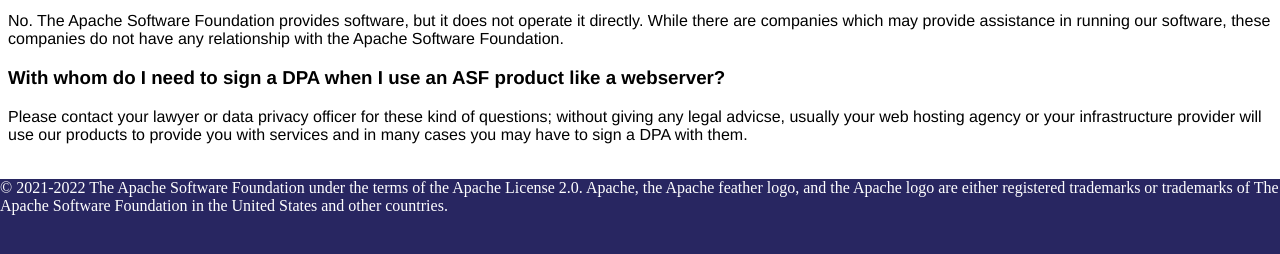
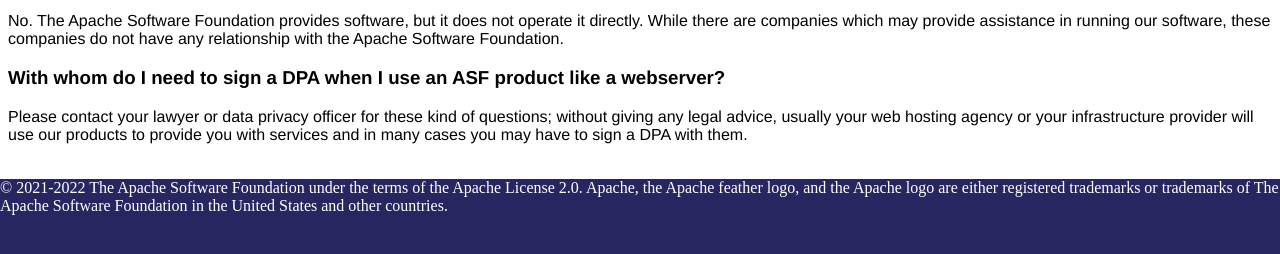
Before and after one commit to apache/privacy-website, a Jekyll site: the page output/faq/software-users.html, which Jekyll copies as it is, in a window 1280 px wide. Shown: the part 621-875 px from the top of the page. Built offline with Jekyll 4.4.1, drawn with Linux system fonts in a browser that asks for light colours.

Commit message:
Automatic Site Publish by Buildbot

```diff
--- a/output/faq/software-users.html
+++ b/output/faq/software-users.html
@@ -63,7 +63,7 @@
 <h3 id="with-whom-do-i-need-to-sign-a-dpa-when-i-use-an-asf-product-like-a-webserver">With whom do I need to sign a DPA when I use an ASF product like a webserver?</h3>
 
 <p>Please contact your lawyer or data privacy officer for these kind of questions;
-without giving any legal advicse, usually your web hosting agency or
+without giving any legal advice, usually your web hosting agency or
 your infrastructure provider will use our products to provide you with services
 and in many cases you may have to sign a DPA with them.</p>
 
--- a/output/feed.xml
+++ b/output/feed.xml
@@ -1,4 +1,4 @@
-<?xml version="1.0" encoding="utf-8"?><feed xmlns="http://www.w3.org/2005/Atom" ><generator uri="https://jekyllrb.com/" version="4.2.2">Jekyll</generator><link href="/feed.xml" rel="self" type="application/atom+xml" /><link href="/" rel="alternate" type="text/html" /><updated>2023-01-09T14:16:56+00:00</updated><id>/feed.xml</id><title type="html">Apache Software Foundation - Data Privacy</title><subtitle>Write an awesome description for your new site here. You can edit this line in _config.yml. It will appear in your document head meta (for Google search results) and in your feed.xml site description.</subtitle><entry><title type="html">Welcome to Jekyll!</title><link href="/jekyll/update/2021/03/05/welcome-to-jekyll.html" rel="alternate" type="text/html" title="Welcome to Jekyll!" /><published>2021-03-05T19:38:56+00:00</published><updated>2021-03-05T19:38:56+00:00</updated><id>/jekyll/update/2021/03/05/welcome-to-jekyll</id><content type="html" xml:base="/jekyll/update/2021/03/05/welcome-to-jekyll.html"><![CDATA[<p>You’ll find this post in your <code class="language-plaintext highlighter-rouge">_posts</code> directory. Go ahead and edit it and re-build the site to see your changes. You can rebuild the site in many different ways, but the most common way is to run <code class="language-plaintext highlighter-rouge">jekyll serve</code>, which launches a web server and auto-regenerates your site when a file is updated.</p>
+<?xml version="1.0" encoding="utf-8"?><feed xmlns="http://www.w3.org/2005/Atom" ><generator uri="https://jekyllrb.com/" version="4.2.2">Jekyll</generator><link href="/feed.xml" rel="self" type="application/atom+xml" /><link href="/" rel="alternate" type="text/html" /><updated>2023-01-09T14:20:25+00:00</updated><id>/feed.xml</id><title type="html">Apache Software Foundation - Data Privacy</title><subtitle>Write an awesome description for your new site here. You can edit this line in _config.yml. It will appear in your document head meta (for Google search results) and in your feed.xml site description.</subtitle><entry><title type="html">Welcome to Jekyll!</title><link href="/jekyll/update/2021/03/05/welcome-to-jekyll.html" rel="alternate" type="text/html" title="Welcome to Jekyll!" /><published>2021-03-05T19:38:56+00:00</published><updated>2021-03-05T19:38:56+00:00</updated><id>/jekyll/update/2021/03/05/welcome-to-jekyll</id><content type="html" xml:base="/jekyll/update/2021/03/05/welcome-to-jekyll.html"><![CDATA[<p>You’ll find this post in your <code class="language-plaintext highlighter-rouge">_posts</code> directory. Go ahead and edit it and re-build the site to see your changes. You can rebuild the site in many different ways, but the most common way is to run <code class="language-plaintext highlighter-rouge">jekyll serve</code>, which launches a web server and auto-regenerates your site when a file is updated.</p>
 
 <p>Jekyll requires blog post files to be named according to the following format:</p>
 
```
